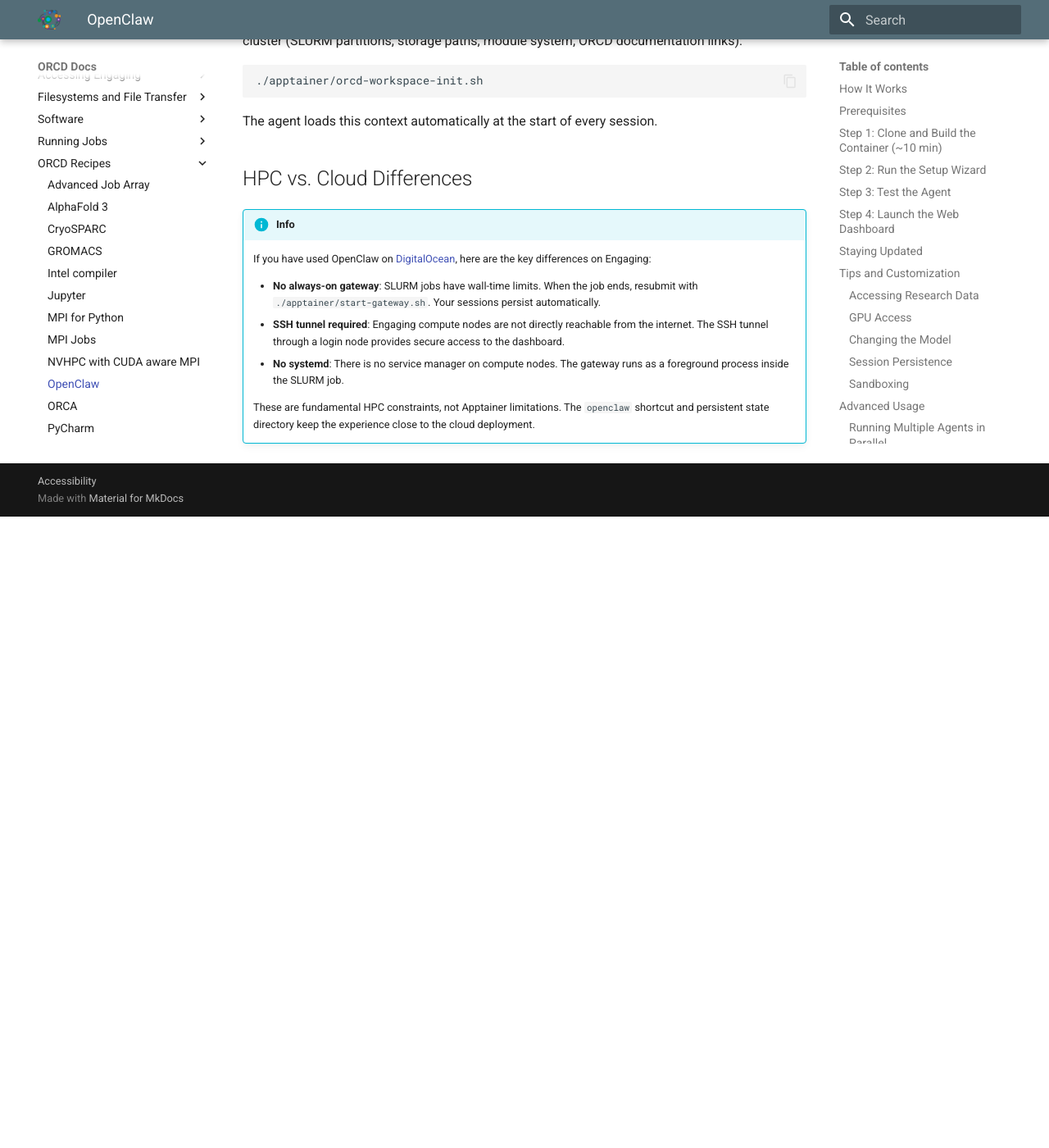
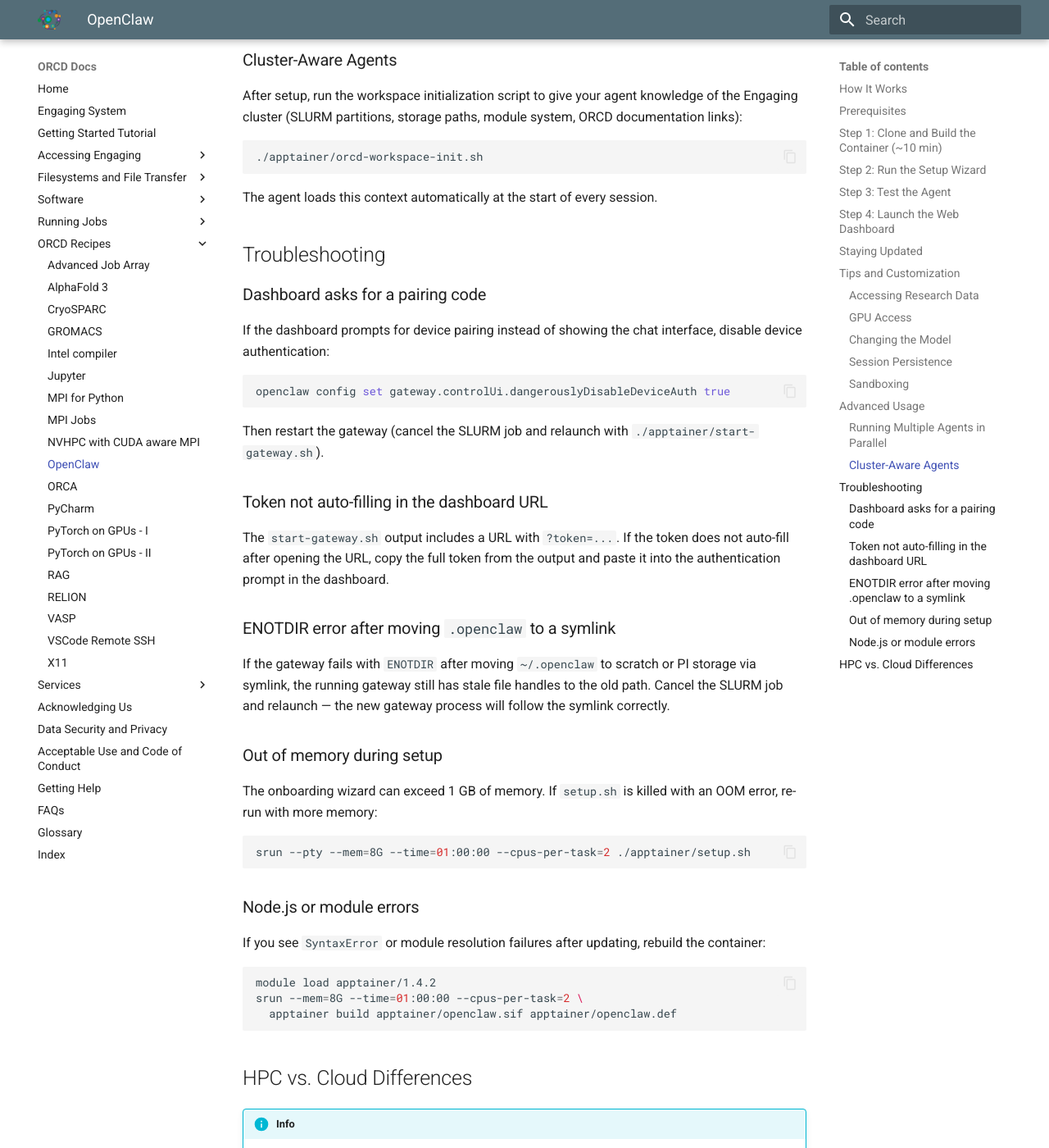
Before and after one commit to mit-orcd/orcd-docs-edit, an MkDocs documentation site: the page built from docs/recipes/openclaw-engaging.md, in a window 1280 px wide and 1400 px high, scrolled down 7111 px. Shown: the whole window at 82% size. Built offline with MkDocs 1.6.1 and Material for MkDocs 9.7.7, drawn with Linux system fonts in a browser that asks for light colours; before the commit the page ends 7741 px from its top, so only the background shows below that; some of the changed text lies outside the part shown.

Commit message:
Add troubleshooting section and walkthrough fixes
- Add troubleshooting entries from fresh-user walkthrough: pairing code
  fix, token not auto-filling, ENOTDIR after symlink move, OOM during
  setup, and Node.js errors after updates
- Bump interactive session memory from 1G to 4G (1G OOM kills the wizard)
- Note that setup.sh applies HPC config after onboarding completes

Made-with: Cursor

````diff
--- a/docs/recipes/openclaw-engaging.md
+++ b/docs/recipes/openclaw-engaging.md
@@ -114,6 +114,11 @@ Run it on a compute node:
 srun --pty --mem=8G --time=01:00:00 --cpus-per-task=2 ./apptainer/setup.sh
 ```
 
+The script runs the interactive onboarding wizard first, then automatically
+applies HPC-specific settings (disabling the Docker-based sandbox, extending
+session timeouts, configuring the gateway for SSH tunnel access). You do not
+need to configure these manually.
+
 !!! note
     You may see skill install failures mentioning "brew not installed." These
     are non-fatal — Homebrew is not available on HPC nodes, but the core agent
@@ -351,6 +356,53 @@ system, ORCD documentation links):
 
 The agent loads this context automatically at the start of every session.
 
+## Troubleshooting
+
+### Dashboard asks for a pairing code
+
+If the dashboard prompts for device pairing instead of showing the chat
+interface, disable device authentication:
+
+```bash
+openclaw config set gateway.controlUi.dangerouslyDisableDeviceAuth true
+```
+
+Then restart the gateway (cancel the SLURM job and relaunch with
+`./apptainer/start-gateway.sh`).
+
+### Token not auto-filling in the dashboard URL
+
+The `start-gateway.sh` output includes a URL with `?token=...`. If the
+token does not auto-fill after opening the URL, copy the full token from
+the output and paste it into the authentication prompt in the dashboard.
+
+### ENOTDIR error after moving `.openclaw` to a symlink
+
+If the gateway fails with `ENOTDIR` after moving `~/.openclaw` to scratch
+or PI storage via symlink, the running gateway still has stale file handles
+to the old path. Cancel the SLURM job and relaunch — the new gateway
+process will follow the symlink correctly.
+
+### Out of memory during setup
+
+The onboarding wizard can exceed 1 GB of memory. If `setup.sh` is killed
+with an OOM error, re-run with more memory:
+
+```bash
+srun --pty --mem=8G --time=01:00:00 --cpus-per-task=2 ./apptainer/setup.sh
+```
+
+### Node.js or module errors
+
+If you see `SyntaxError` or module resolution failures after updating,
+rebuild the container:
+
+```bash
+module load apptainer/1.4.2
+srun --mem=8G --time=01:00:00 --cpus-per-task=2 \
+  apptainer build apptainer/openclaw.sif apptainer/openclaw.def
+```
+
 ## HPC vs. Cloud Differences
 
 !!! info
````
Also changed, not shown: other parts of docs/recipes/openclaw-engaging.md (+1 -1 lines).
